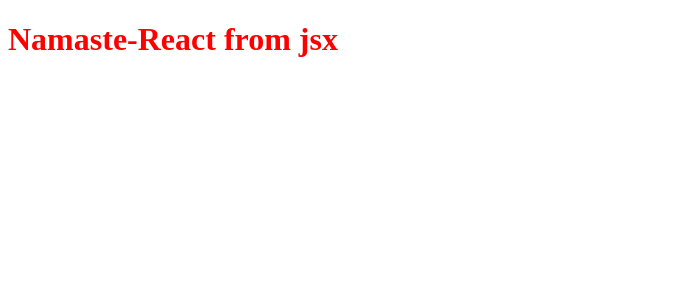
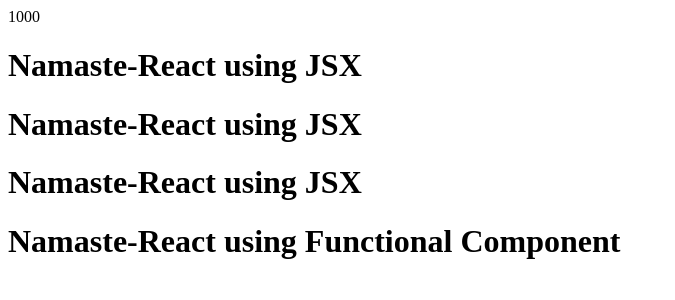
Before and after one commit to VishakhaSahu05/namaste-react, a React (Vite) app: page / in a window 1280 px wide. Shown: the top 300 px of the page, without its empty margins (0-675 px from the left). Built offline with nearby package versions, Linux system fonts and the light colour scheme.

Commit message:
JSX, functional components, and component composition:

```diff
--- a/App.js
+++ b/App.js
@@ -1,7 +1,20 @@
 import React from "react";
 import ReactDOM from "react-dom/client";
-//sx=>babel transpiled it to React.createElement =>ReactElement js object =>htmlElement(render)
-const jsxHeading = <h1 id ="heading">Namaste-React from jsx</h1>
-console.log(jsxHeading);
+const Title = () =>(
+  <h1 className = "head" tabIndex="5">
+    Namaste-React using JSX
+  </h1>
+)
+const number = 1000;
+//Component composition
+const HeadingComponent = () => (
+  <div id="container">
+    {number}
+    {Title()}
+    <Title/>
+    <Title></Title> {/* all are same */}
+    <h1 className="heading">Namaste-React using Functional Component</h1>
+  </div>
+);
 const root = ReactDOM.createRoot(document.getElementById("root"));
-root.render(jsxHeading);
+root.render(<HeadingComponent/>);
```
